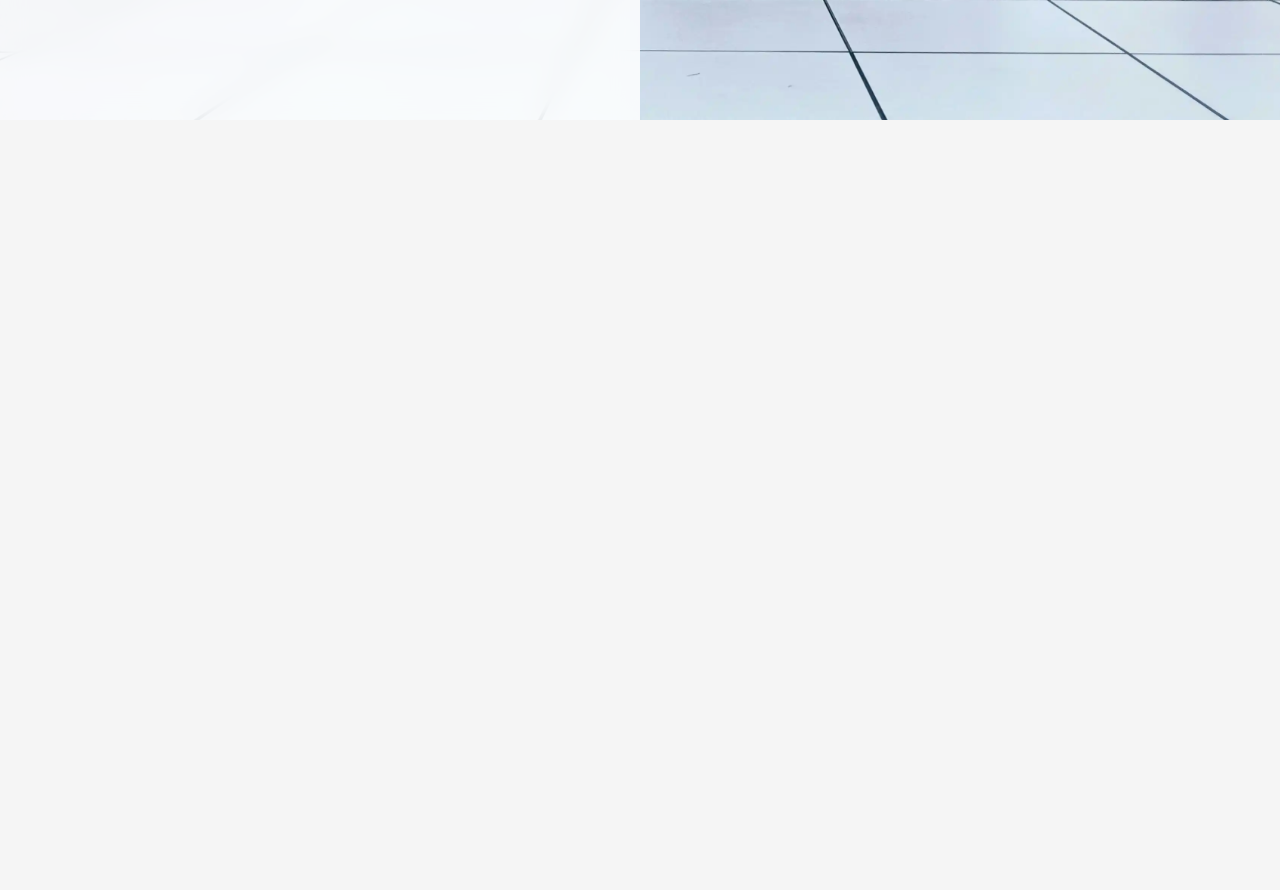
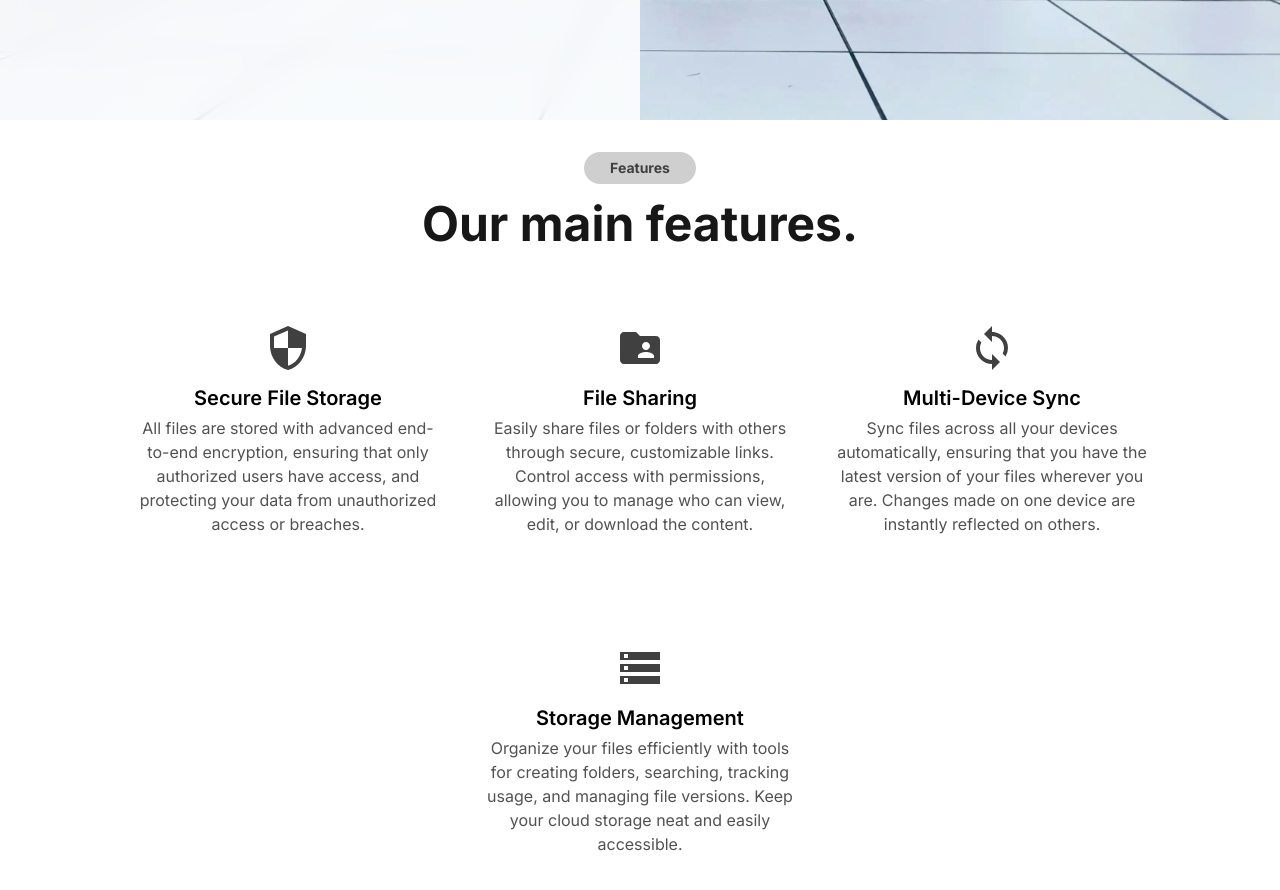
Before and after one commit to as9284/sky-cloud, a React (Vite) app: page / in a window 1280 px wide. Shown: the part 680-1570 px from the top of the page. Before the commit the page ends 800 px from the top, so only its background shows below. Built offline with nearby package versions, Linux system fonts and the light colour scheme.

Commit message:
Finalize features section

```diff
--- /dev/null
+++ b/src/components/Features.jsx
@@ -0,0 +1,84 @@
+import React from "react";
+import { MdFolderShared, MdSecurity, MdStorage, MdSync } from "react-icons/md";
+
+export const Features = () => {
+  return (
+    <>
+      <div className="relative w-full min-h-dvh m-auto bg-cover flex flex-col justify-center items-center select-none text-center">
+        <div
+          style={{
+            backgroundColor: "#ffffff",
+            opacity: "0.4",
+            backgroundImage:
+              "radial-gradient(#000000 0.5px, transparent 0.5px), radial-gradient(#000000 0.5px, #ffffff 0.5px)",
+            backgroundSize: "20px 20px",
+            backgroundPosition: "0 0,10px 10px",
+          }}
+          className="absolute inset-0 w-full h-full z-0"
+        ></div>
+        <div className="relative w-full flex flex-col justify-center items-center p-8 z-10">
+          <p className="w-28 h-8 flex flex-col justify-center items-center text-neutral-700 bg-neutral-700/25 rounded-full text-center text-sm font-bold mb-4">
+            Features
+          </p>
+          <h2 className="w-full text-4xl md:text-5xl font-bold text-neutral-900 mb-4 md:mb-12">
+            Our main features.
+          </h2>
+          <div className="w-full flex flex-wrap justify-center items-center gap-0 md:gap-8">
+            <div className="relative w-80 h-72 flex flex-col justify-center items-center p-4">
+              <div className="feature-icon">
+                <MdSecurity />
+              </div>
+              <h3 className="absolute top-20 text-xl font-semibold py-2">
+                Secure File Storage
+              </h3>
+              <p className="absolute top-28 p-1 py-2 text-neutral-600">
+                All files are stored with advanced end-to-end encryption,
+                ensuring that only authorized users have access, and protecting
+                your data from unauthorized access or breaches.
+              </p>
+            </div>
+            <div className="relative w-80 h-72 flex flex-col justify-center items-center p-4">
+              <div className="feature-icon">
+                <MdFolderShared />
+              </div>
+              <h3 className="absolute top-20 text-xl font-semibold py-2">
+                File Sharing
+              </h3>
+              <p className="absolute top-28 p-1 py-2 text-neutral-600">
+                Easily share files or folders with others through secure,
+                customizable links. Control access with permissions, allowing
+                you to manage who can view, edit, or download the content.
+              </p>
+            </div>
+            <div className="relative w-80 h-72 flex flex-col justify-center items-center p-4">
+              <div className="feature-icon">
+                <MdSync />
+              </div>
+              <h3 className="absolute top-20 text-xl font-semibold py-2">
+                Multi-Device Sync
+              </h3>
+              <p className="absolute top-28 p-1 py-2 text-neutral-600">
+                Sync files across all your devices automatically, ensuring that
+                you have the latest version of your files wherever you are.
+                Changes made on one device are instantly reflected on others.
+              </p>
+            </div>
+            <div className="relative w-80 h-72 flex flex-col justify-center items-center p-4">
+              <div className="feature-icon">
+                <MdStorage />
+              </div>
+              <h3 className="absolute top-20 text-xl font-semibold py-2">
+                Storage Management
+              </h3>
+              <p className="absolute top-28 p-1 py-2 text-neutral-600">
+                Organize your files efficiently with tools for creating folders,
+                searching, tracking usage, and managing file versions. Keep your
+                cloud storage neat and easily accessible.
+              </p>
+            </div>
+          </div>
+        </div>
+      </div>
+    </>
+  );
+};
--- a/src/index.css
+++ b/src/index.css
@@ -4,6 +4,12 @@
 
 @layer base {
   body {
-    @apply font-inter bg-neutral-100;
+    @apply font-inter;
   }
 }
+
+@layer components {
+  .feature-icon {
+    @apply absolute top-6 w-16 h-14 rounded-full text-neutral-700 flex justify-center items-center text-5xl;
+  }
+}
--- a/src/pages/Home.jsx
+++ b/src/pages/Home.jsx
@@ -1,11 +1,13 @@
 import React from "react";
 
 import { Landing } from "../components/Landing";
+import { Features } from "../components/Features";
 
 export const Home = () => {
   return (
     <>
       <Landing />
+      <Features />
     </>
   );
 };
```
Also changed, not shown: src/assets/pattern.webp (added).
